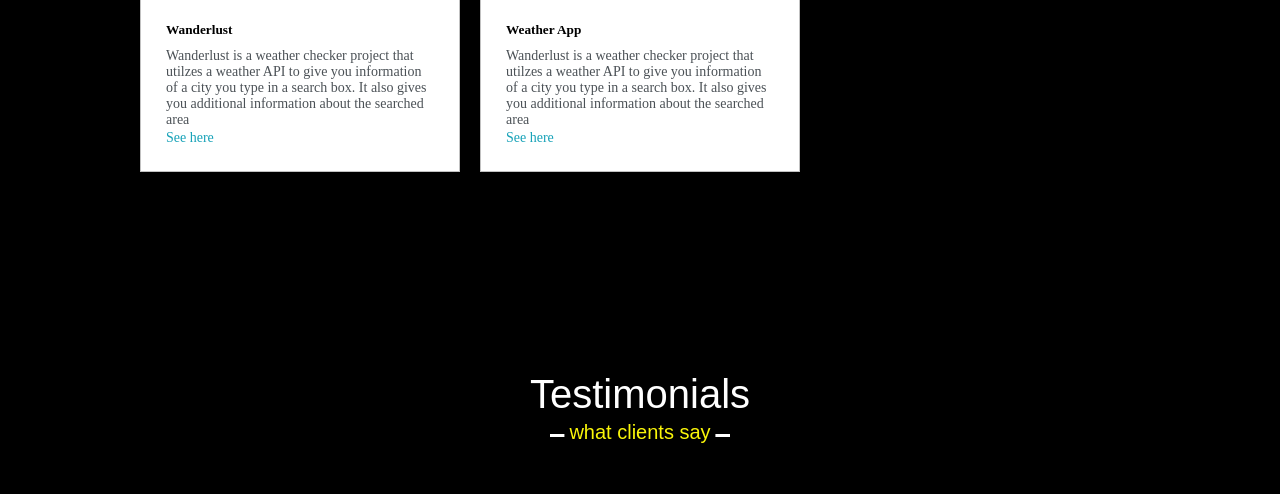
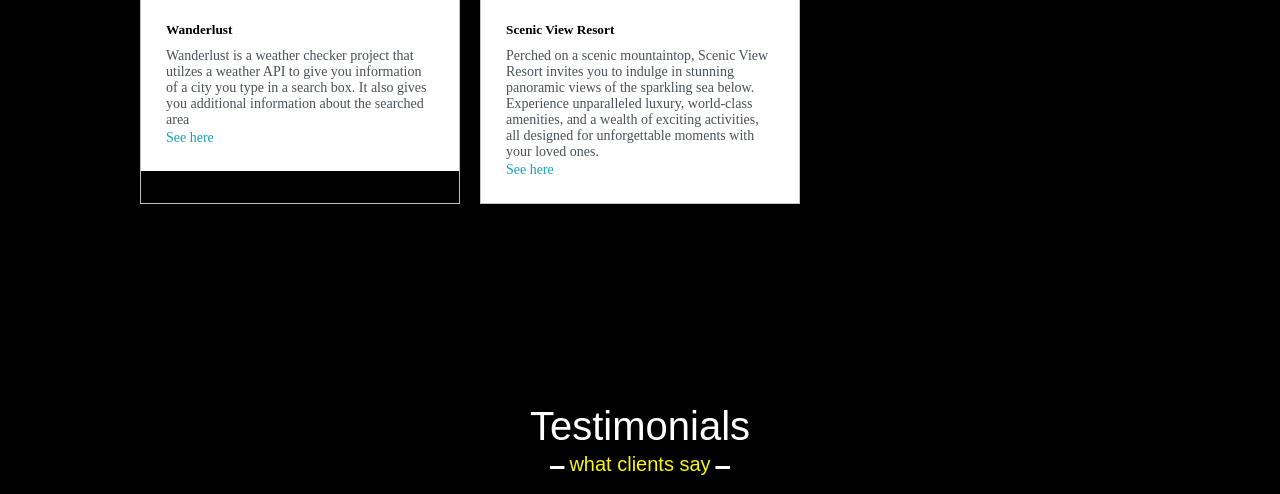
Before and after one commit to brandStunner/Portfolio-Website, a plain HTML site: page index.html in a window 1280 px wide. Shown: the part 4212-4706 px from the top of the page. Drawn offline with nearby package versions, Linux system fonts and the light colour scheme; a script that the page names is missing; a web font is replaced by a local one.

Commit message:
updated main site content

```diff
--- a/index.html
+++ b/index.html
@@ -246,13 +246,14 @@
                 <div class="post">
                     <img id="work3" class="thumbnail" src="photos/tochange.jpg" alt="">
                    <div class="post-preview">
-                        <h5 class="post-title"> Weather App</h5>
+                        <h5 class="post-title"> Scenic View Resort</h5>
                         <p class="post-intro">
-                            Wanderlust is a weather checker project that utilzes a weather API
-                            to give you information of a city you type in a search box. It also gives you
-                            additional information about the searched area
+                            Perched on a scenic mountaintop, Scenic View Resort invites you to
+                             indulge in stunning panoramic views of the sparkling sea below.
+                              Experience unparalleled luxury, world-class amenities,
+                               and a wealth of exciting activities, all designed for unforgettable moments with your loved ones.
                         </p>
-                        <a href="https://rkbwanderlust.netlify.app/" target="_blank" class="read-more">See here</a>
+                        <a href="https://scenicbeach.netlify.app/" target="_blank" class="read-more">See here</a>
                     </div>
                 </div>
 
```
